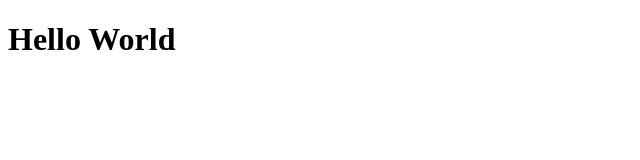
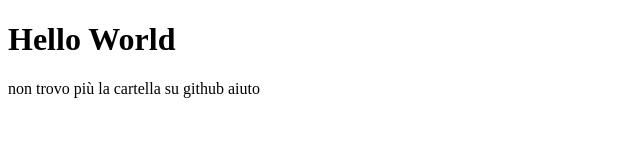
Before and after one commit to Erika-Sarleti/htmlcss-hello, a plain HTML site: page index.html in a window 1280 px wide. Shown: the whole page, without its empty margins (0-640 px from the left). Drawn offline with Linux system fonts and the light colour scheme.

Commit message:
messaggio di aiuto

```diff
--- a/index.html
+++ b/index.html
@@ -8,5 +8,6 @@
 </head>
 <body>
     <h1>Hello World</h1>
+    <p>non trovo più la cartella su github aiuto</p>
 </body>
 </html>
```
